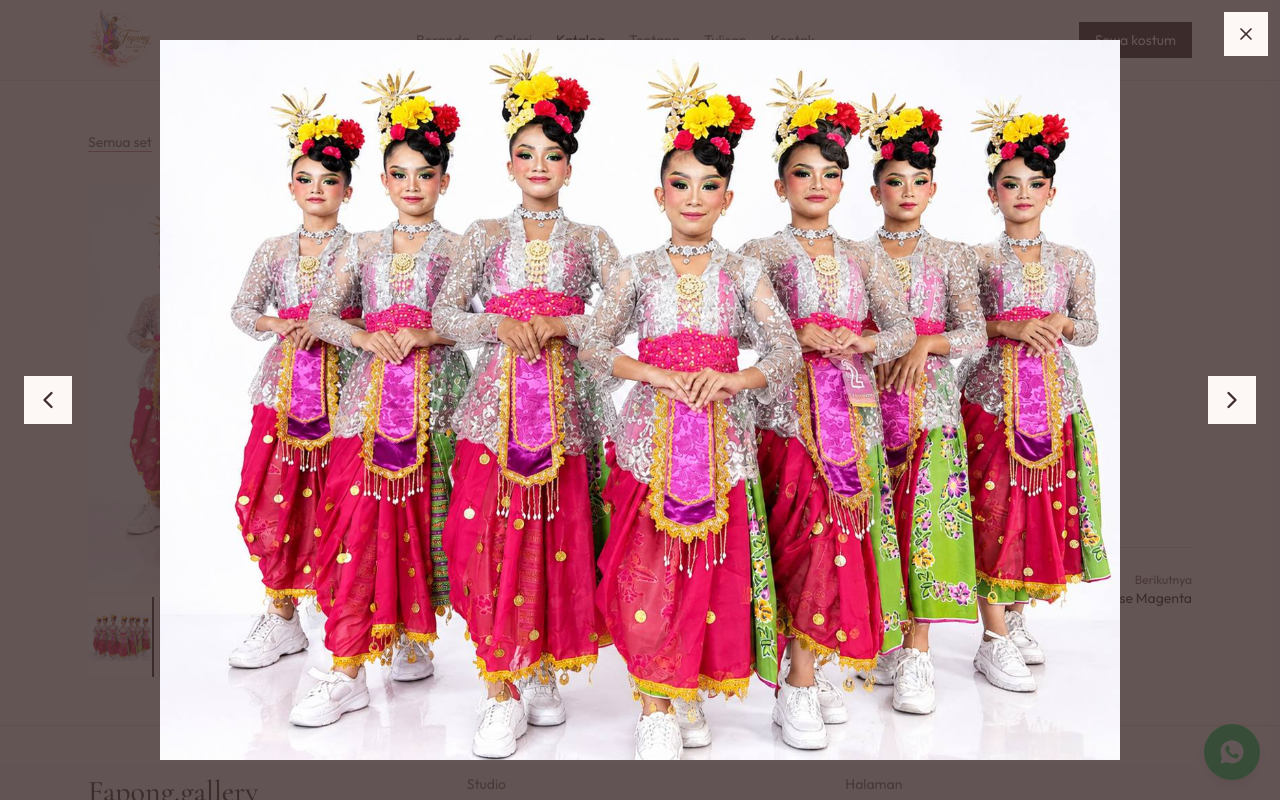
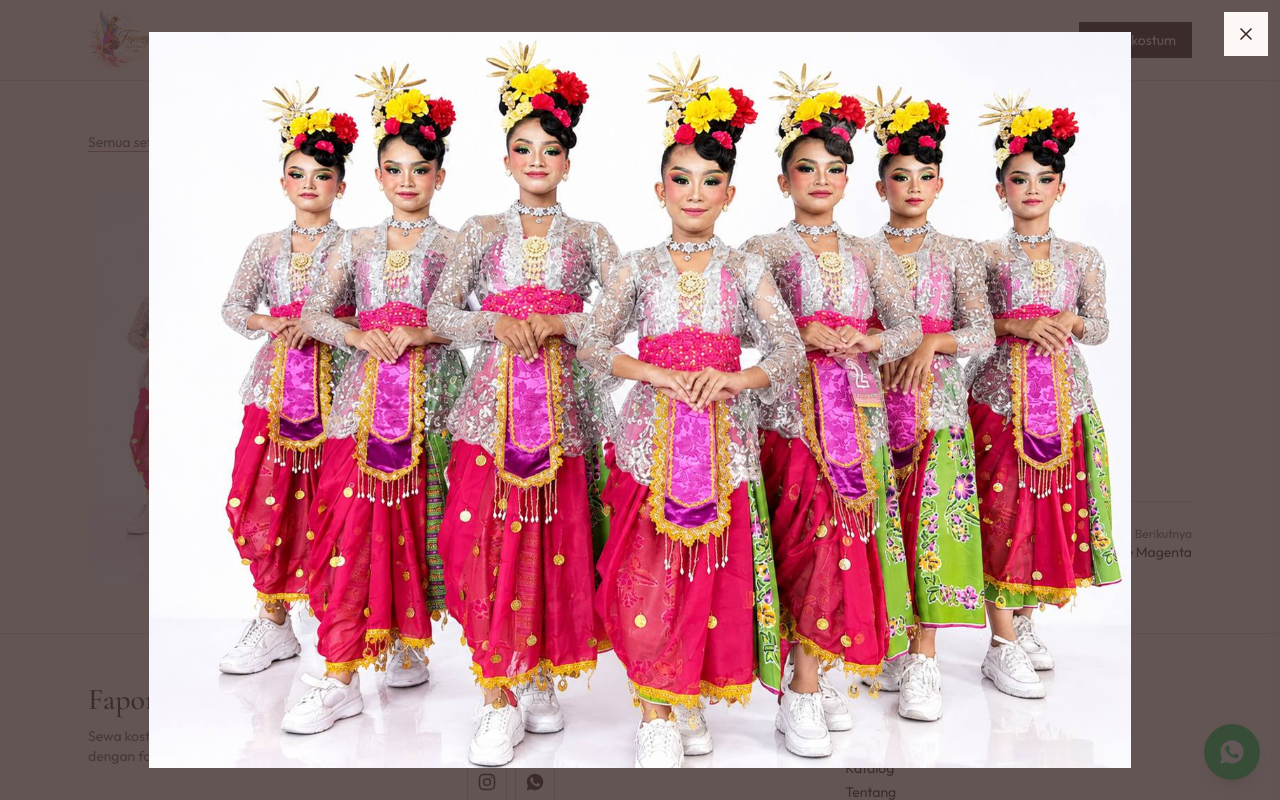
Before and after one commit to BangKale/fapong, a React (Vite) app: page /catalog/c01 in a window 1280 px wide. Both pictures are taken after a click on the button "Perbesar foto". Shown: the top 800 px of the page. Built offline with nearby package versions, Linux system fonts and the light colour scheme.

Commit message:
Keep one photo on catalog detail and open it in a zoom popup

```diff
--- a/src/pages/Costume.tsx
+++ b/src/pages/Costume.tsx
@@ -1,42 +1,19 @@
-import { ChevronLeft, ChevronRight, X } from "lucide-react";
+import { X } from "lucide-react";
 import { useEffect, useState } from "react";
 import { Link, useParams } from "react-router-dom";
 import { costumes, rate } from "@/data/content";
 
-const extras = [
-  "/imagine_images/real1.jpg",
-  "/imagine_images/real2.jpg",
-  "/imagine_images/real3.jpg",
-  "/imagine_images/real4.jpg",
-  "/imagine_images/real5.jpg",
-  "/imagine_images/real6.jpg",
-  "/imagine_images/real7.jpg",
-  "/imagine_images/real8.jpg",
-  "/imagine_images/hero_stage.jpg",
-  "/imagine_images/group_stage.jpg",
-  "/imagine_images/H6rAS.jpg",
-  "/imagine_images/0jq2I.jpg",
-];
-
 function slugAt(index: number) {
   return `c${String(index + 1).padStart(2, "0")}`;
-}
-
-function photosFor(index: number, src: string) {
-  const more = [0, 1, 2].map((step) => extras[(index * 3 + step) % extras.length]);
-  return [src, ...more.filter((photo) => photo !== src)];
 }
 
 export function CostumePage() {
   const { slug } = useParams();
   const index = costumes.findIndex((_, i) => slugAt(i) === slug);
   const item = costumes[index];
-  const photos = item ? photosFor(index, item.src) : [];
-  const [active, setActive] = useState(0);
   const [open, setOpen] = useState(false);
 
   useEffect(() => {
-    setActive(0);
     setOpen(false);
   }, [slug]);
 
@@ -44,12 +21,10 @@ export function CostumePage() {
     if (!open) return;
     function onKey(event: KeyboardEvent) {
       if (event.key === "Escape") setOpen(false);
-      if (event.key === "ArrowRight") setActive((i) => (i + 1) % photos.length);
-      if (event.key === "ArrowLeft") setActive((i) => (i - 1 + photos.length) % photos.length);
     }
     window.addEventListener("keydown", onKey);
     return () => window.removeEventListener("keydown", onKey);
-  }, [open, photos.length]);
+  }, [open]);
 
   if (!item) {
     return (
@@ -65,32 +40,13 @@ export function CostumePage() {
   const next = index < costumes.length - 1 ? index + 1 : null;
   const ask = `https://wa.me/6285771244199?text=${encodeURIComponent(`Halo Fapong.gallery, saya ingin sewa set ${code} ${item.name} untuk acara.`)}`;
 
-  function step(dir: -1 | 1) {
-    setActive((i) => (i + dir + photos.length) % photos.length);
-  }
-
   return (
     <main className="mx-auto max-w-6xl px-6 py-12">
       <Link to="/catalog" className="text-sm text-muted underline decoration-rose underline-offset-4">Semua set</Link>
       <div className="mt-8 grid items-center gap-10 md:grid-cols-2">
-        <div>
-          <button type="button" onClick={() => setOpen(true)} className="block w-full" aria-label="Lihat foto penuh">
-            <img src={photos[active]} alt={item.name} className="mx-auto h-auto max-h-[70vh] w-auto max-w-full" />
-          </button>
-          <div className="mt-3 flex gap-2 overflow-x-auto">
-            {photos.map((src, i) => (
-              <button
-                key={src}
-                type="button"
-                onClick={() => { setActive(i); setOpen(true); }}
-                aria-label={`Foto ${i + 1}`}
-                className={i === active ? "shrink-0 ring-2 ring-ink" : "shrink-0 ring-1 ring-rose/40"}
-              >
-                <img src={src} alt="" className="h-20 w-16 bg-paper object-contain" />
-              </button>
-            ))}
-          </div>
-        </div>
+        <button type="button" onClick={() => setOpen(true)} className="block w-full" aria-label="Perbesar foto">
+          <img src={item.src} alt={item.name} className="mx-auto h-auto max-h-[78vh] w-auto max-w-full" />
+        </button>
         <div>
           <p className="text-xs tracking-widest text-rose">{code}</p>
           <h1 className="mt-2 font-display text-5xl leading-tight">{item.name}</h1>
@@ -114,14 +70,8 @@ export function CostumePage() {
         </div>
       </div>
       {open ? (
-        <div className="fixed inset-0 z-40 flex items-center justify-center bg-ink/80 p-4" role="dialog" aria-modal="true" aria-label={item.name} onClick={() => setOpen(false)}>
-          <button type="button" aria-label="Foto sebelumnya" className="absolute left-3 top-1/2 flex h-12 w-12 -translate-y-1/2 items-center justify-center bg-cream text-ink sm:left-6" onClick={(event) => { event.stopPropagation(); step(-1); }}>
-            <ChevronLeft size={28} />
-          </button>
-          <img src={photos[active]} alt={item.name} className="max-h-[90vh] max-w-[calc(100vw-8rem)] object-contain" onClick={(event) => event.stopPropagation()} />
-          <button type="button" aria-label="Foto berikutnya" className="absolute right-3 top-1/2 flex h-12 w-12 -translate-y-1/2 items-center justify-center bg-cream text-ink sm:right-6" onClick={(event) => { event.stopPropagation(); step(1); }}>
-            <ChevronRight size={28} />
-          </button>
+        <div className="fixed inset-0 z-40 flex items-center justify-center bg-ink/80 p-6" role="dialog" aria-modal="true" aria-label={item.name} onClick={() => setOpen(false)}>
+          <img src={item.src} alt={item.name} className="max-h-[92vh] max-w-[92vw] object-contain" />
           <button type="button" aria-label="Tutup" className="absolute right-3 top-3 flex h-11 w-11 items-center justify-center bg-cream text-ink" onClick={() => setOpen(false)}>
             <X size={20} />
           </button>
```
